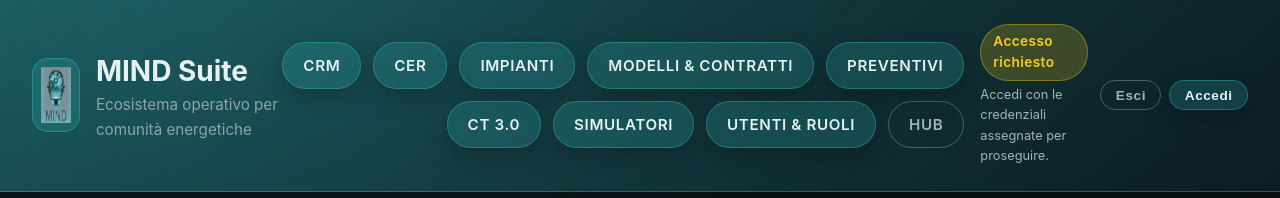
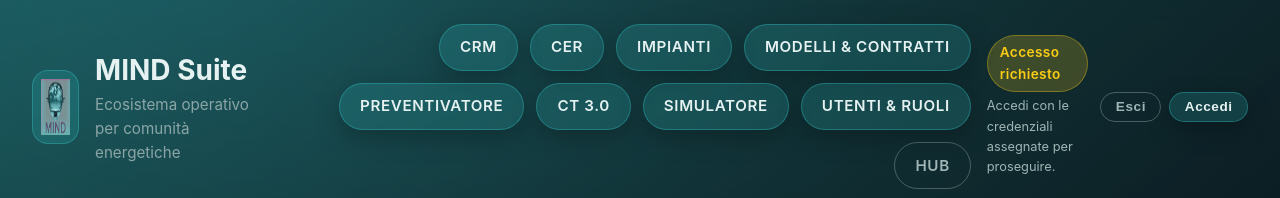
Before and after one commit to adconsult2025-hue/mind, a website: page CERtoUSER_Suite_Starter_Plus_FixModules/index.html in a window 1280 px wide. Shown: the top 198 px of the page. Drawn offline with Linux system fonts and the light colour scheme.

Commit message:
Update toolbar labels for preventivatore and simulatore

```diff
--- a/CERtoUSER_Suite_Starter_Plus_FixModules/assets/js/app.js
+++ b/CERtoUSER_Suite_Starter_Plus_FixModules/assets/js/app.js
@@ -54,11 +54,11 @@
   let navItemsCache = [];
   const NAV_MODULE_CONFIG = {
     simulatori: {
-      label: 'SIMULATORI',
+      label: 'SIMULATORE',
       href: '/modules/simulatori/index.html'
     },
     preventivi: {
-      label: 'PREVENTIVI',
+      label: 'PREVENTIVATORE',
       href: '/modules/preventivi/index.html'
     },
     utenti: {
--- a/CERtoUSER_Suite_Starter_Plus_FixModules/index.html
+++ b/CERtoUSER_Suite_Starter_Plus_FixModules/index.html
@@ -24,9 +24,9 @@
         <a class="btn nav-item" data-module="cer" href="/modules/cer/index.html">CER</a>
         <a class="btn nav-item" data-module="impianti" href="/modules/impianti/index.html">IMPIANTI</a>
         <a class="btn nav-item" data-module="modelli" href="/modules/modelli/index.html">MODELLI &amp; CONTRATTI</a>
-        <a class="btn nav-item" data-module="preventivi" href="/modules/preventivi/index.html">PREVENTIVI</a>
+        <a class="btn nav-item" data-module="preventivi" href="/modules/preventivi/index.html">PREVENTIVATORE</a>
         <a class="btn nav-item" data-module="ct3" href="/modules/ct3/index.html">CT 3.0</a>
-        <a class="btn nav-item" data-module="simulatori" href="/modules/simulatori/index.html">SIMULATORI</a>
+        <a class="btn nav-item" data-module="simulatori" href="/modules/simulatori/index.html">SIMULATORE</a>
         <a class="btn ghost" href="/">HUB</a>
       </nav>
       <div class="session-controls" aria-live="polite" data-session-controls></div>
```
Also changed, not shown: CERtoUSER_Suite_Starter_Plus_FixModules/modules/cer/index.html (+2 -2 lines), CERtoUSER_Suite_Starter_Plus_FixModules/modules/crm/index.html (+2 -2 lines), CERtoUSER_Suite_Starter_Plus_FixModules/modules/ct3/index.html (+2 -2 lines), CERtoUSER_Suite_Starter_Plus_FixModules/modules/impianti/index.html (+2 -2 lines), CERtoUSER_Suite_Starter_Plus_FixModules/modules/modelli/index.html (+2 -2 lines), CERtoUSER_Suite_Starter_Plus_FixModules/modules/preventivi/index.html (+2 -2 lines), CERtoUSER_Suite_Starter_Plus_FixModules/modules/simulatori/index.html (+2 -2 lines), CERtoUSER_Suite_Starter_Plus_FixModules/modules/utenti/index.html (+2 -2 lines).
